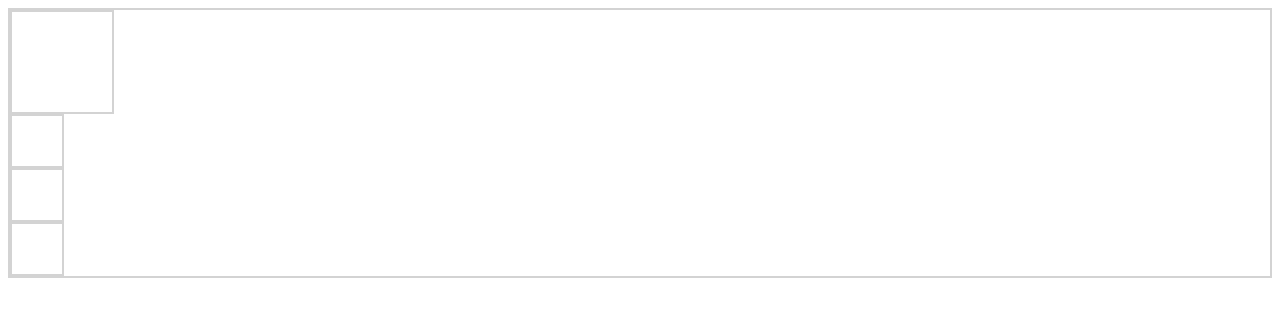
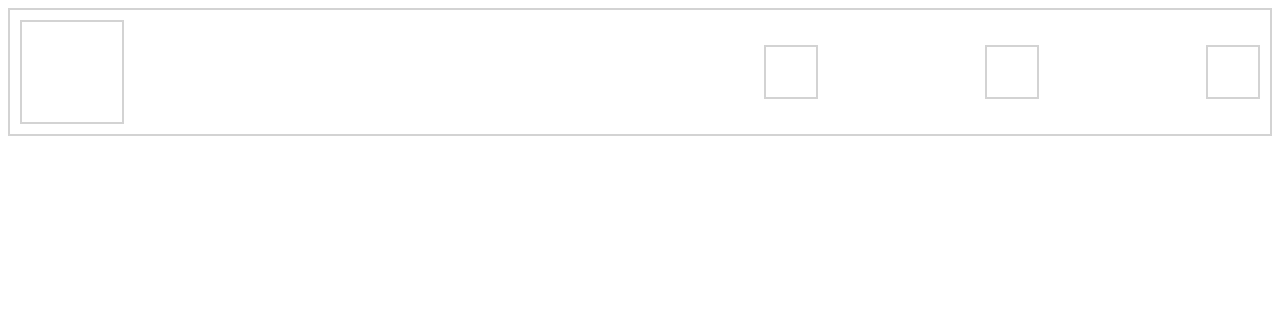
Before and after one commit to BrevenBennett/css-best-practices, a plain HTML site: page index.html in a window 1280 px wide. Drawn offline with Linux system fonts and the light colour scheme.

Commit message:
learned common nav bar layout

```diff
--- a/style.css
+++ b/style.css
@@ -1,5 +1,15 @@
 .container {
+  padding: 10px;
   border: 2px solid lightgray;
+  display: flex;
+  justify-content: space-between;
+}
+
+.box-wrapper {
+  width: 40%;
+  display: flex;
+  align-items: center;
+  justify-content: space-between;
 }
 
 .box {
@@ -10,6 +20,6 @@
 }
 
 .box-large {
-    max-width: 100px;
-    height: 100px;
+  max-width: 100px;
+  height: 100px;
 }
```
